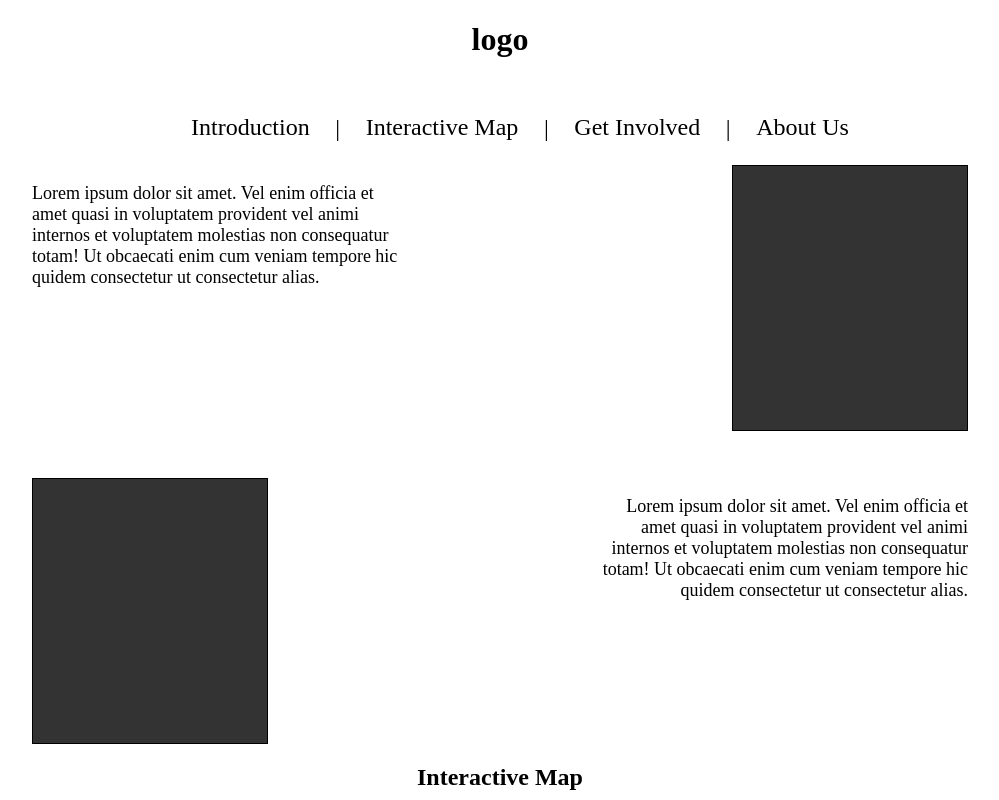
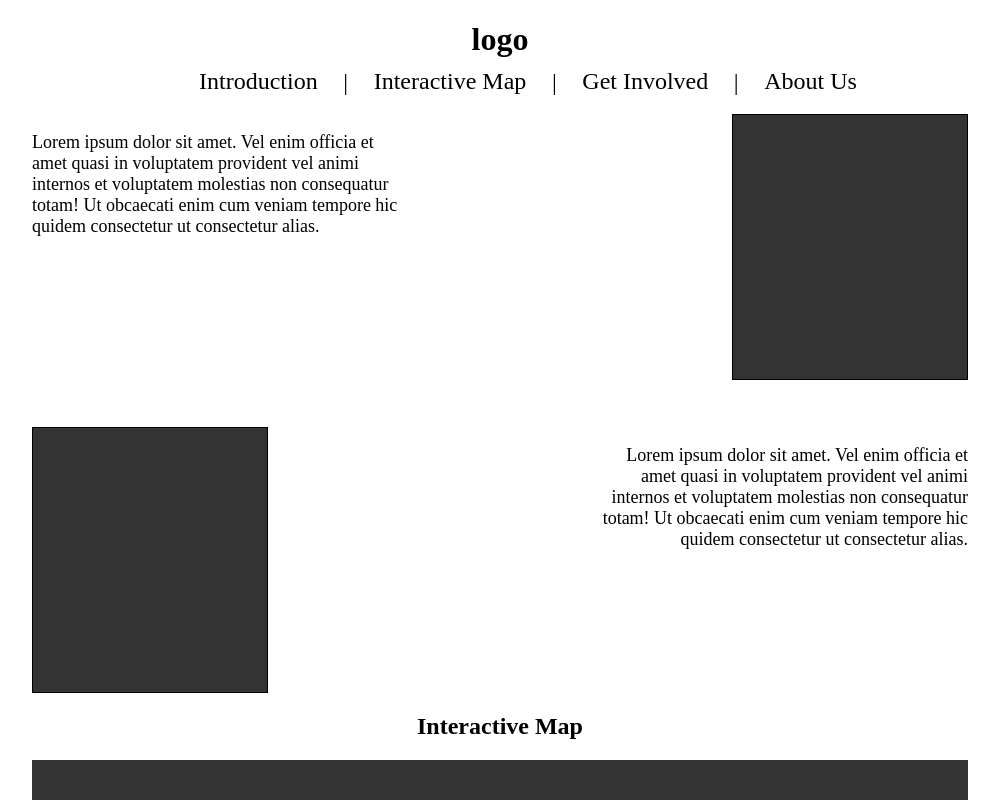
Before and after one commit to UW-INFO442-WI23/chocolatelavacake, a React (Create React App) app: page / in a window 1280 px wide. Shown: the top 800 px of the page, without its empty margins (140-1139 px from the left). Built offline with nearby package versions, Linux system fonts and the light colour scheme.

Commit message:
Made nav fixed, need to add color and css to it

```diff
--- a/src/index.css
+++ b/src/index.css
@@ -9,6 +9,13 @@ header h1 {
     margin-bottom: 7vh; /*add space between logo and nav */
 }
 
+nav {
+    position: fixed;
+    width: 100%;
+    margin: auto;
+    margin-top: -70px;
+
+}
 
 nav ul {
     list-style-type: none;
```
